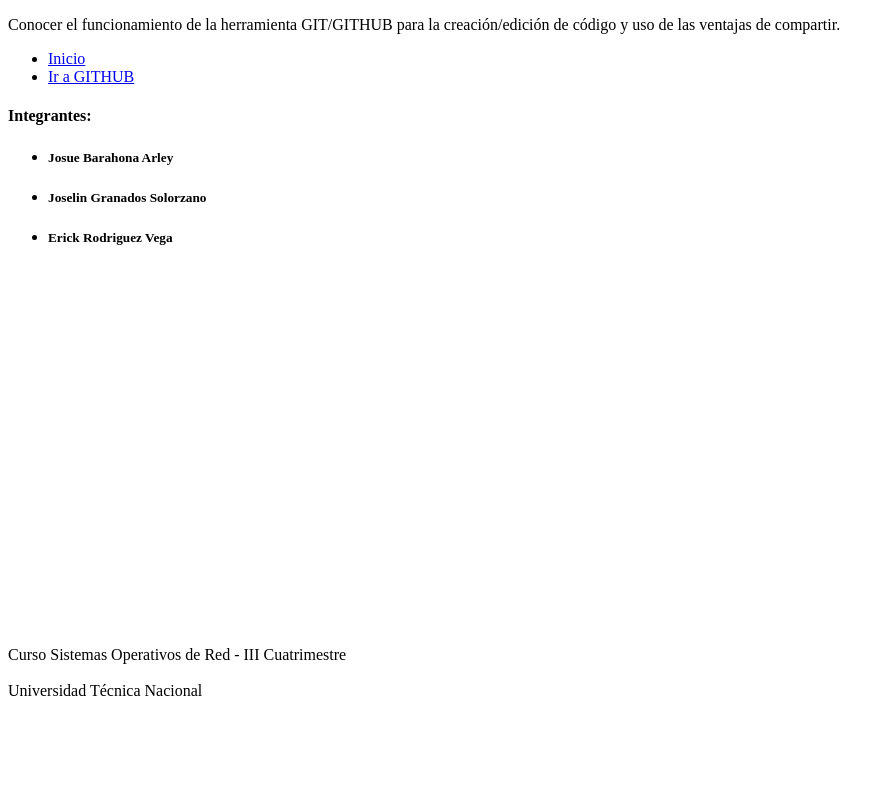
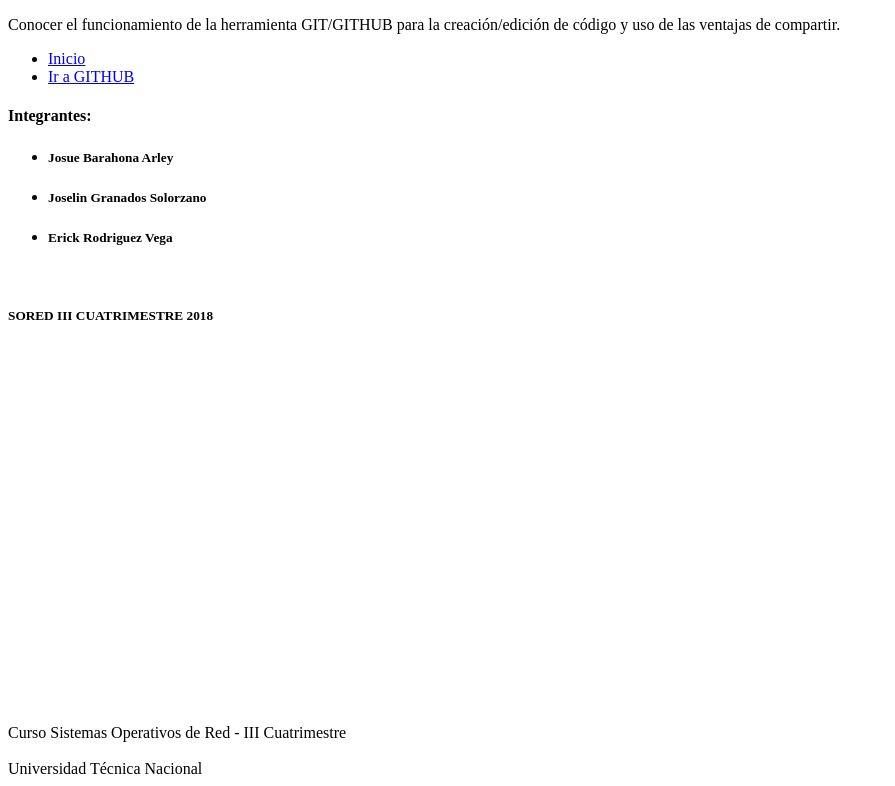
Before and after one commit to JoselynGs96/Tarea1, a plain HTML site: page index.html in a window 1280 px wide. Shown: the part 91-877 px from the top of the page, without its empty margins (0-895 px from the left). Before the commit the page ends 800 px from the top, so only its background shows below. Drawn offline with Linux system fonts and the light colour scheme.

Commit message:
Agrega Descripcion a Curso

```diff
--- a/index.html
+++ b/index.html
@@ -25,6 +25,8 @@
 			<li><h5>Joselin Granados Solorzano</h5></li>
 			<li><h5>Erick Rodriguez Vega</h5></li>
 		</ul>
+		<br>
+		<h5>SORED III CUATRIMESTRE 2018</h5>
 		<main>
 		<footer style="margin-top:400px">
 		     Curso Sistemas Operativos de Red - III Cuatrimestre <br></br>
```
